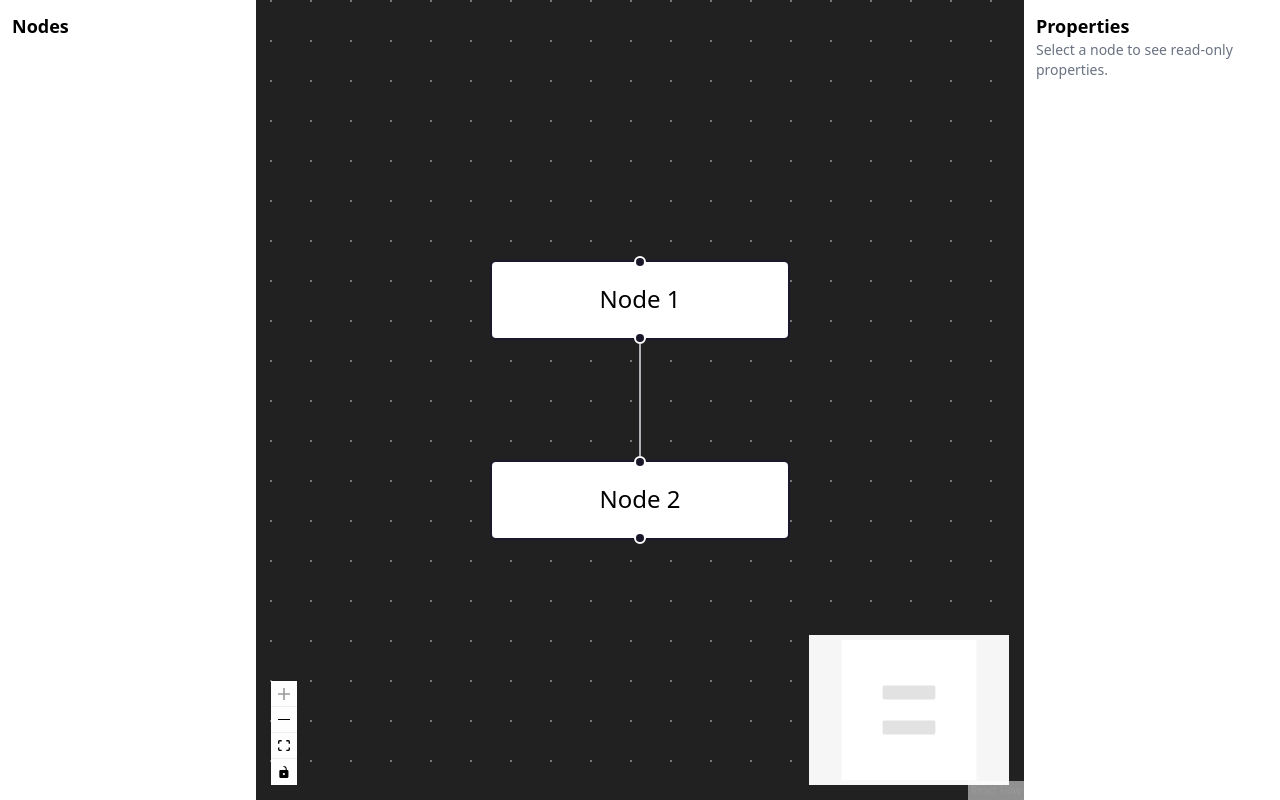
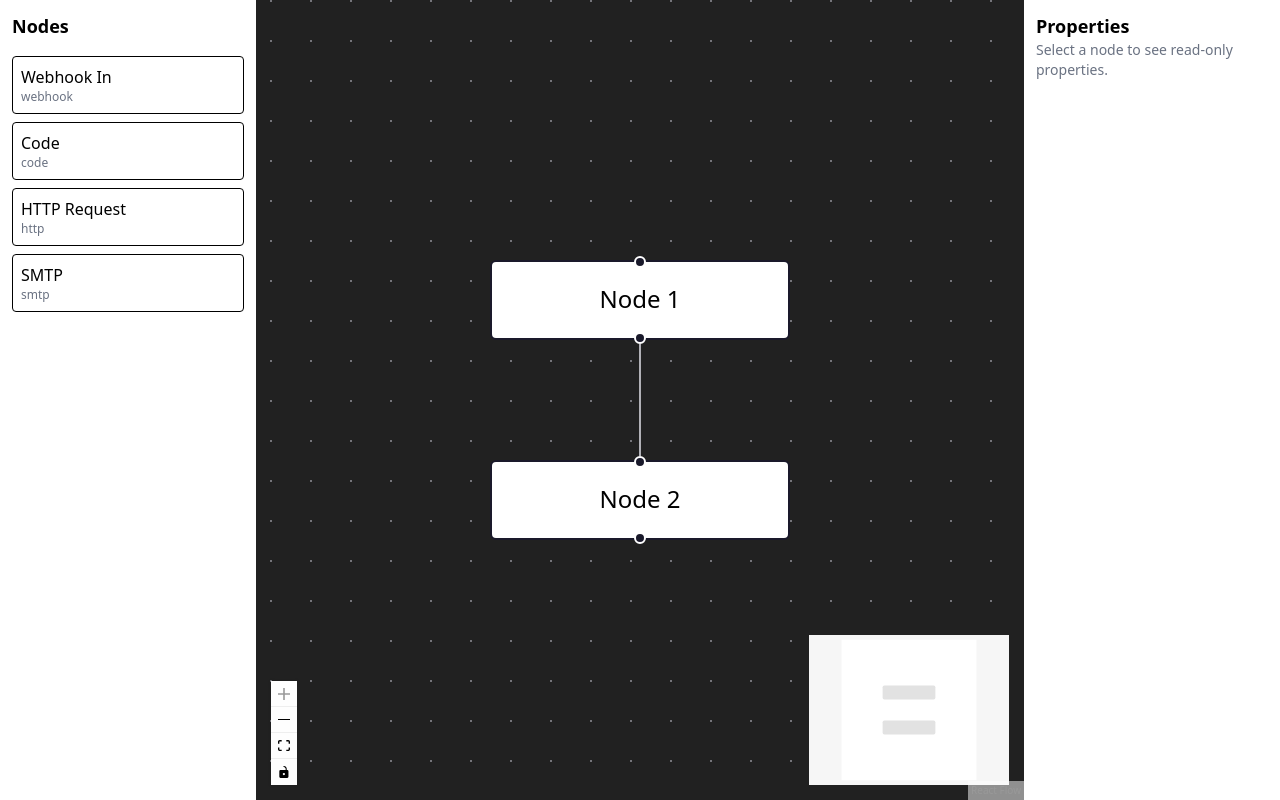
Before and after one commit to naffiziqbal/nafiziqbal-JoulesLabs-front-end-task, a React (Vite) app: page / in a window 1280 px wide. Built offline with nearby package versions, Linux system fonts and the light colour scheme.

Commit message:
Add draggable PaletteItem components to SideBar for node templates; enhance layout with spacing

```diff
--- a/src/components/side-bar.tsx
+++ b/src/components/side-bar.tsx
@@ -1,7 +1,41 @@
+import { NODE_TEMPLATES } from "../data/data";
+import type { NodeType } from "../types/types";
+
 export default function SideBar() {
   return (
-    <div className="bg-white p-3">
+    <div className="bg-white p-3 space-y-4">
       <h4 className="font-bold text-lg">Nodes</h4>
+      <div className="space-y-2 ">
+        {NODE_TEMPLATES.map((t) => (
+          <PaletteItem key={t.type} template={t} />
+        ))}
+      </div>
     </div>
   );
 }
+
+function PaletteItem({
+  template,
+}: {
+  template: {
+    type: NodeType;
+    label: string;
+    defaultData: Record<string, unknown>;
+  };
+}) {
+  const onDragStart = (event: React.DragEvent) => {
+    event.dataTransfer.setData("application/reactflow", template.type);
+    event.dataTransfer.effectAllowed = "copy";
+  };
+
+  return (
+    <div
+      draggable
+      onDragStart={onDragStart}
+      className="border rounded p-2 bg-white cursor-grab hover:shadow"
+    >
+      <div className="font-medium">{template.label}</div>
+      <div className="text-xs text-gray-500">{template.type}</div>
+    </div>
+  );
+}
--- /dev/null
+++ b/src/data/data.ts
@@ -0,0 +1,42 @@
+import type { NodeType } from "../types/types";
+
+export const NODE_TEMPLATES: {
+  type: NodeType;
+  label: string;
+  defaultData: Record<string, unknown>;
+}[] = [
+  {
+    type: "webhook",
+    label: "Webhook In",
+    defaultData: { name: "Webhook In", method: "POST", path: "/inbound" },
+  },
+  {
+    type: "code",
+    label: "Code",
+    defaultData: {
+      name: "Run Code",
+      language: "javascript",
+      code: "// code here",
+    },
+  },
+  {
+    type: "http",
+    label: "HTTP Request",
+    defaultData: { name: "Fetch API", method: "GET", url: "" },
+  },
+  {
+    type: "smtp",
+    label: "SMTP",
+    defaultData: {
+      name: "Send Email",
+      host: "",
+      port: 587,
+      username: "",
+      from: "",
+      to: "",
+      subject: "",
+      text: "",
+      html: "",
+    },
+  },
+];
```
